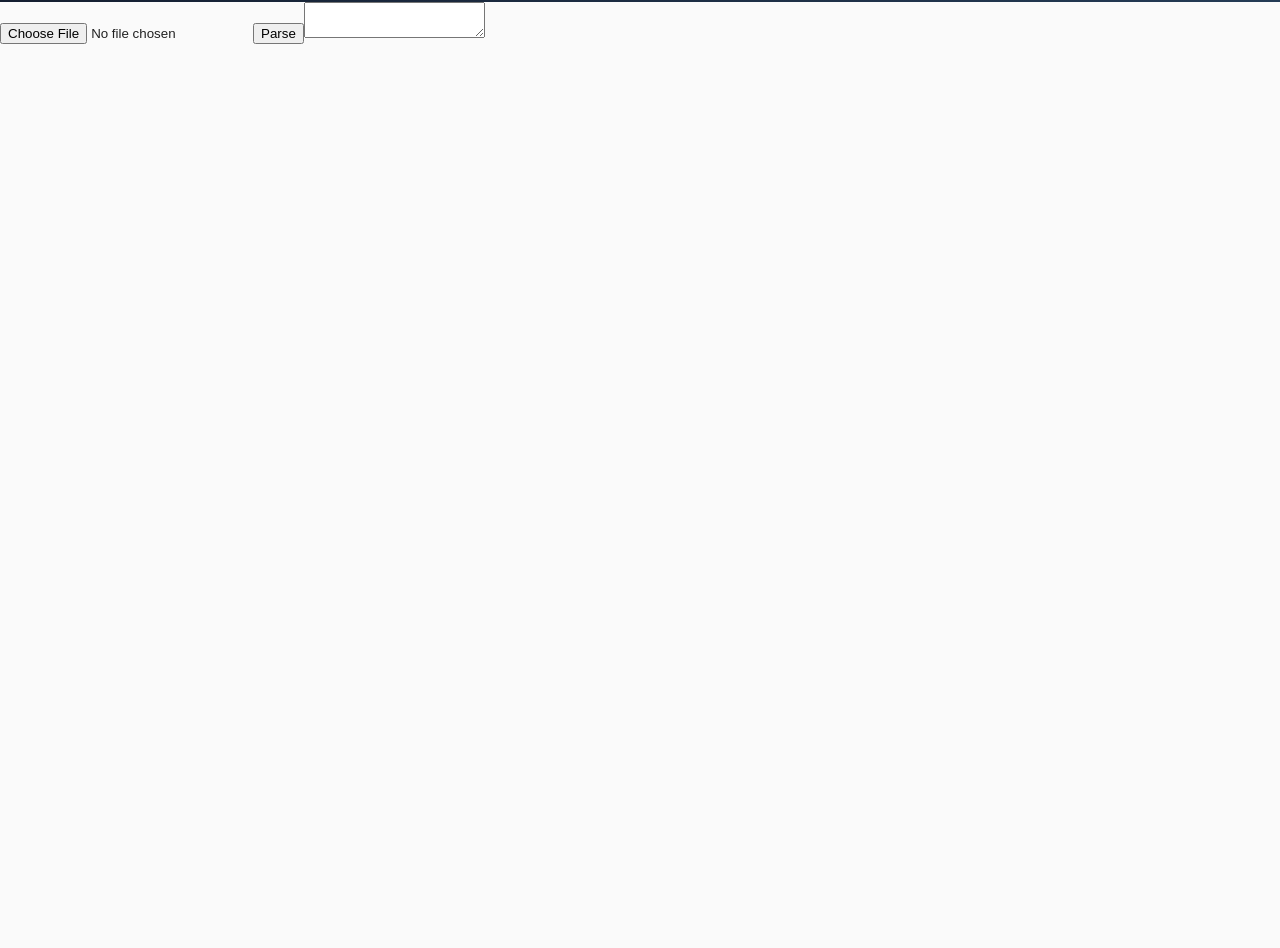
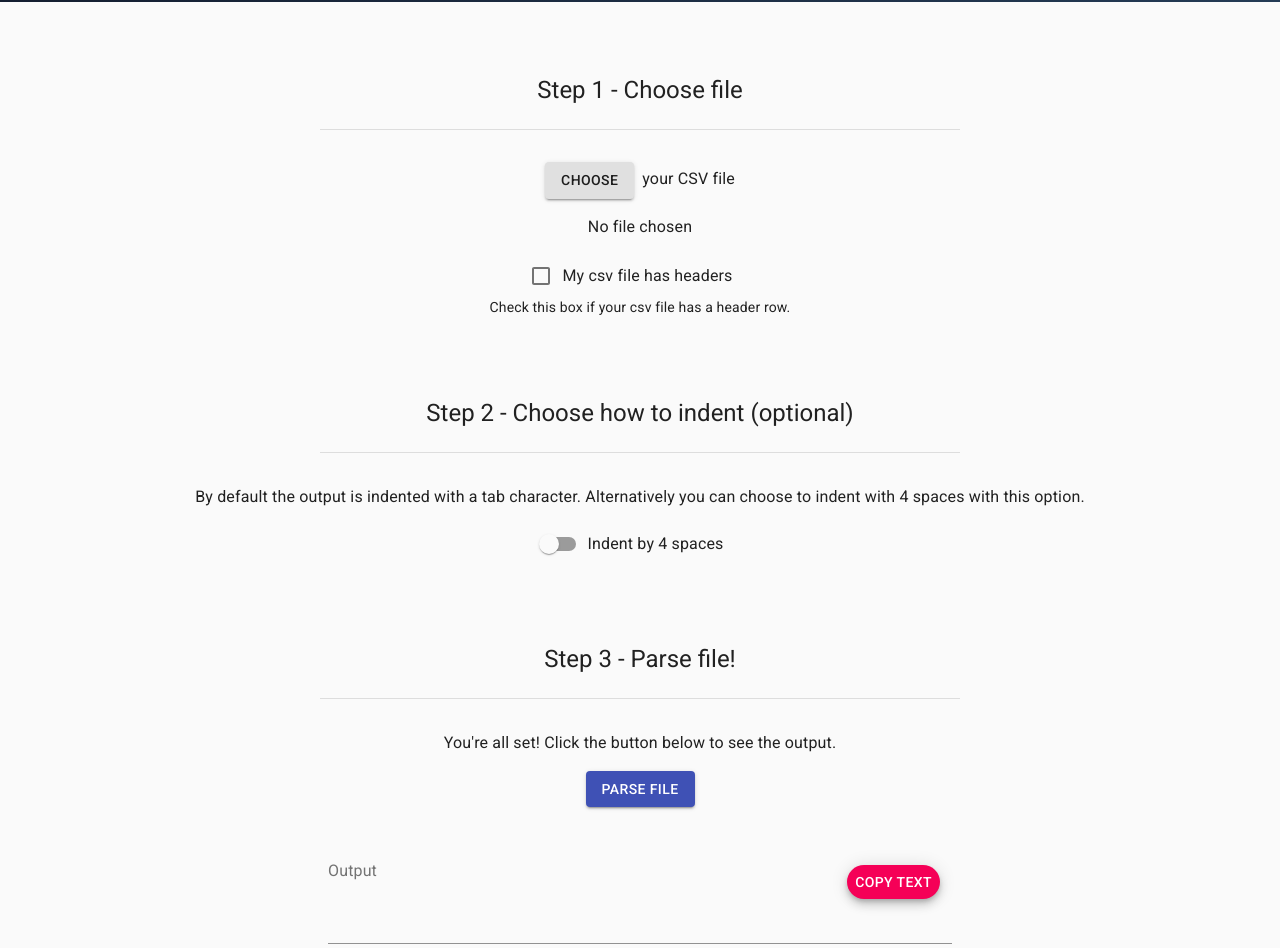
Before and after one commit to ashwins93/grouper, a Next.js app: page / in a window 1280 px wide. Shown: the part 658-1606 px from the top of the page. Before the commit the page ends 800 px from the top, so only its background shows below. Built offline with nearby package versions, Linux system fonts and the light colour scheme.

Commit message:
refactor parser into separate component, UI updates, error handling

```diff
--- a/components/header.js
+++ b/components/header.js
@@ -21,6 +21,15 @@ const styles = theme => ({
     display: 'block',
     maxWidth: '100%',
     objectFit: 'contain',
+  },
+  arrowImg: {
+    display: 'block',
+    maxWidth: '100%',
+    objectFit: 'contain',
+    transform: 'rotate(90deg)',
+    [theme.breakpoints.up('md')]: {
+      transform: 'rotate(0deg)',
+    },
   },
   imgWrapper: {
     overflow: 'hidden',
@@ -77,7 +86,7 @@ const Header = ({ classes }) => {
             </Grid>
             <Grid item>
               <img
-                className={classes.tabularImg}
+                className={classes.arrowImg}
                 src="/static/arrow_right.svg"
                 alt=""
               />
--- /dev/null
+++ b/components/parser.js
@@ -0,0 +1,250 @@
+import React, { useRef } from 'react'
+import { withStyles } from '@material-ui/core/styles'
+import Button from '@material-ui/core/Button'
+import Typography from '@material-ui/core/Typography'
+import Container from '@material-ui/core/Container'
+import Grid from '@material-ui/core/Grid'
+import FormControlLabel from '@material-ui/core/FormControlLabel'
+import Switch from '@material-ui/core/Switch'
+import Checkbox from '@material-ui/core/Checkbox'
+import TextField from '@material-ui/core/TextField'
+import Fab from '@material-ui/core/Fab'
+import { parse } from 'papaparse'
+
+import { groupTabularData, indentData } from '../utils'
+
+const styles = theme => ({
+  fileInput: {
+    display: 'none',
+  },
+  formSection: {
+    padding: theme.spacing(4, 0),
+  },
+  uploadBtn: {
+    marginRight: theme.spacing(1),
+  },
+  sectionHeading: {
+    padding: theme.spacing(1, 0),
+  },
+  hr: {
+    width: '100%',
+    maxWidth: 640,
+    height: 1,
+    border: 0,
+    backgroundColor: '#ddd',
+    marginBottom: theme.spacing(3),
+  },
+  outputContainer: {
+    width: '100%',
+    maxWidth: 640,
+    position: 'relative',
+  },
+  output: {
+    width: '100%',
+  },
+  fab: {
+    position: 'absolute',
+    top: 50,
+    right: 20,
+  },
+})
+
+const SectionHeading = ({ className, children }) => (
+  <Typography className={className} variant="h5" component="h2" align="center">
+    {children}
+  </Typography>
+)
+
+const Parser = ({ classes }) => {
+  const [file, setFile] = React.useState()
+  const [display, setDisplay] = React.useState('')
+  const [indentBySpaces, setIndent] = React.useState(false)
+  const [hasHeaders, setHeaders] = React.useState(false)
+  const [error, setError] = React.useState('')
+  const textRef = useRef()
+
+  const handleChange = e => {
+    setFile(e.target.files[0])
+  }
+
+  const toggleIndent = () => setIndent(prev => !prev)
+  const toggleHeaders = () => setHeaders(prev => !prev)
+
+  const parseCSV = () => {
+    if (!file) return
+
+    if (file.type !== 'text/csv') {
+      setError(
+        'Only CSV files are supported. Make sure you are selecting the right file type.'
+      )
+      return
+    }
+
+    parse(file, {
+      error: error => {
+        console.error(error)
+        setError(error.message)
+      },
+      complete: result => {
+        const data = hasHeaders ? result.data.slice(1) : result.data
+        const grouped = groupTabularData(data)
+        const indented = indentData(grouped, indentBySpaces ? '    ' : '\t')
+        setDisplay(indented)
+        setError('')
+      },
+    })
+  }
+
+  const copyToClipboard = () => {
+    const textField = textRef.current
+    textField.select()
+    document.execCommand('copy')
+  }
+
+  return (
+    <Container style={{ padding: '32px 8px' }}>
+      <Grid
+        container
+        direction="column"
+        justify="center"
+        alignItems="center"
+        spacing={2}
+        className={classes.formSection}
+        component="section"
+      >
+        <Grid item xs={12}>
+          <SectionHeading className={classes.sectionHeading}>
+            Step 1 - Choose file
+          </SectionHeading>
+        </Grid>
+        <hr className={classes.hr} />
+        <Grid item>
+          <input
+            className={classes.fileInput}
+            id="file-input"
+            type="file"
+            onChange={handleChange}
+          />
+          <label htmlFor="file-input">
+            <Button
+              variant="contained"
+              component="span"
+              className={classes.uploadBtn}
+            >
+              Choose
+            </Button>
+            <Typography variant="body1" component="span">
+              your CSV file
+            </Typography>
+          </label>
+        </Grid>
+        <Grid item>
+          <Typography variang="body1">
+            {file ? file.name : 'No file chosen'}
+          </Typography>
+        </Grid>
+        <Grid item style={{ textAlign: 'center' }}>
+          <FormControlLabel
+            control={<Checkbox checked={hasHeaders} onChange={toggleHeaders} />}
+            label="My csv file has headers"
+          />
+          <Typography variant="body2" component="div">
+            Check this box if your csv file has a header row.
+          </Typography>
+        </Grid>
+      </Grid>
+
+      <Grid
+        container
+        direction="column"
+        justify="center"
+        alignItems="center"
+        spacing={2}
+        className={classes.formSection}
+        component="section"
+      >
+        <Grid item xs={12}>
+          <SectionHeading className={classes.sectionHeading}>
+            Step 2 - Choose how to indent (optional)
+          </SectionHeading>
+        </Grid>
+        <hr className={classes.hr} />
+        <Grid item>
+          <Typography variang="body1">
+            By default the output is indented with a tab character.
+            Alternatively you can choose to indent with 4 spaces with this
+            option.
+          </Typography>
+        </Grid>
+        <Grid item>
+          <FormControlLabel
+            control={
+              <Switch checked={indentBySpaces} onChange={toggleIndent} />
+            }
+            label="Indent by 4 spaces"
+          />
+        </Grid>
+      </Grid>
+
+      <Grid
+        container
+        direction="column"
+        justify="center"
+        alignItems="center"
+        spacing={2}
+        className={classes.formSection}
+        component="section"
+      >
+        <Grid item xs={12}>
+          <SectionHeading className={classes.sectionHeading}>
+            Step 3 - Parse file!
+          </SectionHeading>
+        </Grid>
+        <hr className={classes.hr} />
+        <Grid item>
+          <Typography variang="body1">
+            You're all set! Click the button below to see the output.
+          </Typography>
+        </Grid>
+        <Grid item>
+          <Button variant="contained" color="primary" onClick={parseCSV}>
+            Parse file
+          </Button>
+        </Grid>
+        {error && (
+          <Grid item>
+            <Typography variant="body1" color="error">
+              {error}
+            </Typography>
+          </Grid>
+        )}
+        <Grid item className={classes.outputContainer}>
+          <TextField
+            id="standard-multiline-flexible"
+            label="Output"
+            multiline
+            rowsMax="10"
+            rows="4"
+            value={display}
+            readOnly
+            className={classes.output}
+            margin="normal"
+            inputRef={textRef}
+          />
+          <Fab
+            color="secondary"
+            size="small"
+            variant="extended"
+            aria-label="copy"
+            className={classes.fab}
+            onClick={copyToClipboard}
+          >
+            Copy text
+          </Fab>
+        </Grid>
+      </Grid>
+    </Container>
+  )
+}
+
+export default withStyles(styles)(Parser)
--- a/pages/index.js
+++ b/pages/index.js
@@ -1,36 +1,12 @@
 import React from 'react'
-import Head from 'next/head'
-import CssBaseline from '@material-ui/core/CssBaseline'
-import { parse } from 'papaparse'
-import { groupTabularData, indentData } from '../utils'
 import Header from '../components/header'
+import Parser from '../components/parser'
 
 const Index = () => {
-  const [file, setFile] = React.useState()
-  const [display, setDisplay] = React.useState('')
-
-  const handleChange = e => {
-    setFile(e.target.files[0])
-  }
-
-  const parseCSV = () => {
-    if (!file) return
-
-    parse(file, {
-      complete: result => {
-        const grouped = groupTabularData(result.data)
-        const indented = indentData(grouped)
-        setDisplay(indented)
-      },
-    })
-  }
-
   return (
     <>
       <Header />
-      <input type="file" onChange={handleChange} />
-      <button onClick={parseCSV}>Parse</button>
-      <textarea value={display} readOnly />
+      <Parser />
     </>
   )
 }
```
Also changed, not shown: test.csv.
